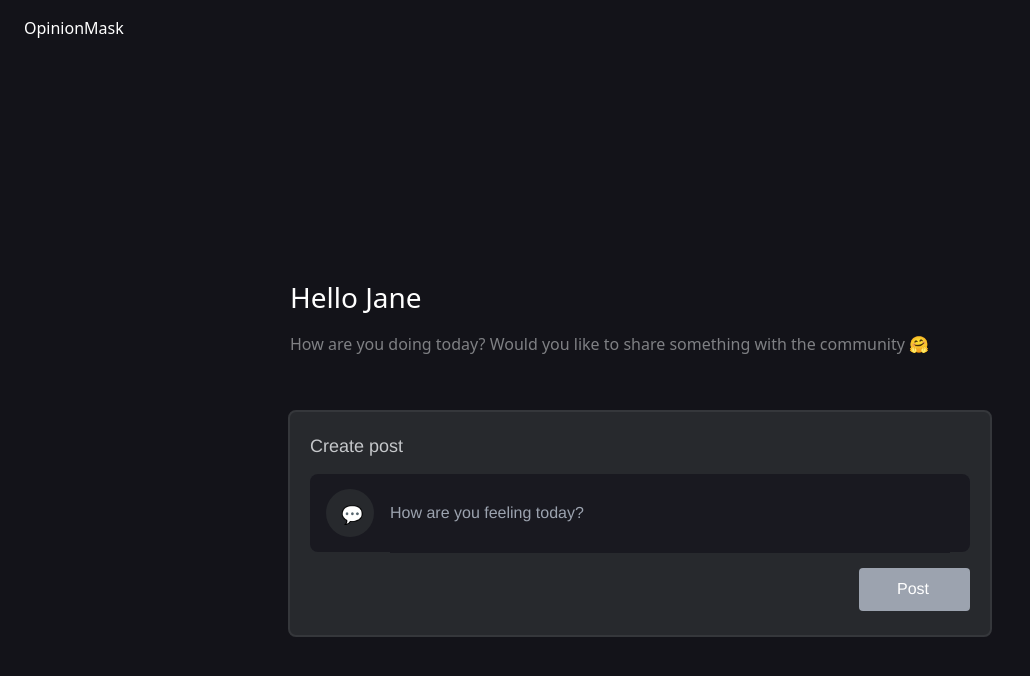
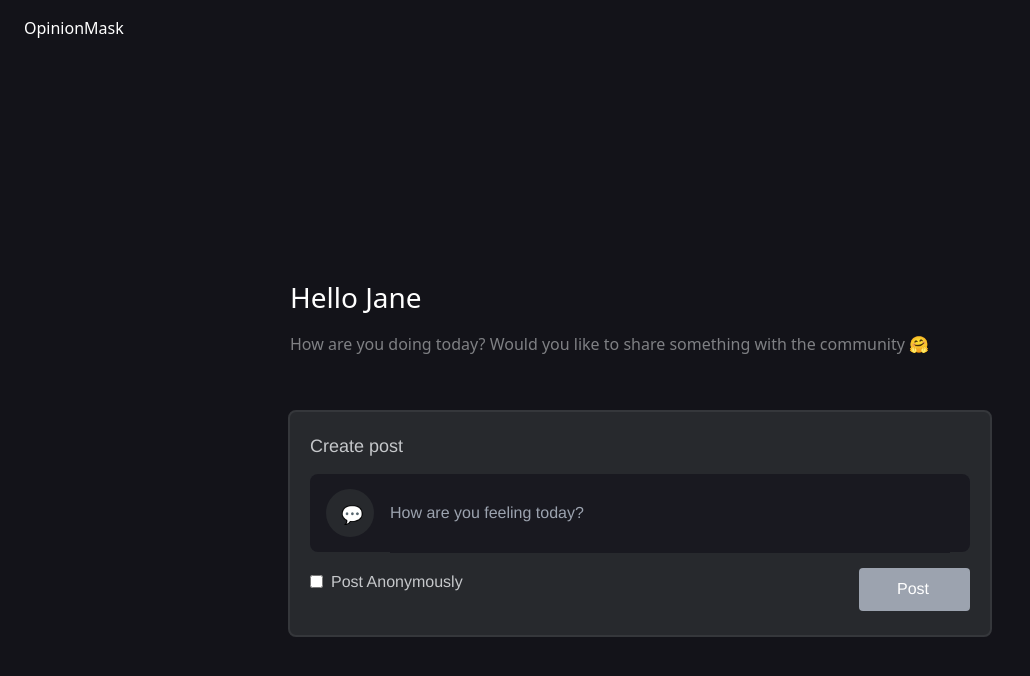
Before and after one commit to 96mohitm/OpinionMask, a React (Create React App) app in the folder frontend/: page / in a window 1280 px wide. Shown: the top 676 px of the page, without its empty margins (0-1030 px from the left). Built offline with nearby package versions, Linux system fonts and the light colour scheme; no server answers.

Commit message:
Added Anonymous checkbox in frontend.

```diff
--- a/frontend/src/components/posts/CreatePostForm.tsx
+++ b/frontend/src/components/posts/CreatePostForm.tsx
@@ -7,10 +7,10 @@ interface APIErrorResponse {
 }
 type PostFormData = {
   content: string,
-  isAnon: boolean,
+  is_anon: boolean,
 }
 
-const defaultState = { content: '', isAnon: false};
+const defaultState = { content: '', is_anon: false };
 
 type CreatePostFormProps = {
   fetchData: () => void;
@@ -20,7 +20,7 @@ const CreatePostForm: React.FC<CreatePostFormProps> = ({ fetchData }) => {
   const [formData, setFormData] = useState<PostFormData>(defaultState);
   const [isSubmitting, setIsSubmitting] = useState(false);
 
-  const handleSubmit =async (e: React.FormEvent) => {
+  const handleSubmit = async (e: React.FormEvent) => {
     e.preventDefault();
     setIsSubmitting(true);
     try {
@@ -62,6 +62,21 @@ const CreatePostForm: React.FC<CreatePostFormProps> = ({ fetchData }) => {
                 </div>
               </div>
             </div>
+            <div className="absolute w-[662px] h-[48px] top-[146px] left-[20px] flex items-center">
+              <input
+                type="checkbox"
+                id="anonymousCheckbox"
+                className="mr-2"
+                checked={formData.is_anon || false}
+                onChange={(e) => setFormData({ ...formData, is_anon: e.target.checked })}
+              />
+              <label
+                htmlFor="anonymousCheckbox"
+                className="[font-family:'Inter-Regular',Helvetica] font-normal text-[#c5c7ca] text-[16px] tracking-[0] leading-[normal] cursor-pointer"
+              >
+                Post Anonymously
+              </label>
+            </div>
             <div className="absolute w-[113px] h-[43px] top-[156px] left-[569px]">
               <button
                 className={`relative w-[111px] h-[43px] rounded-[4px] ${(isContentEmptyOrSpaces || isSubmitting) ? 'bg-gray-400' : 'bg-[#4a96ff]'
```
